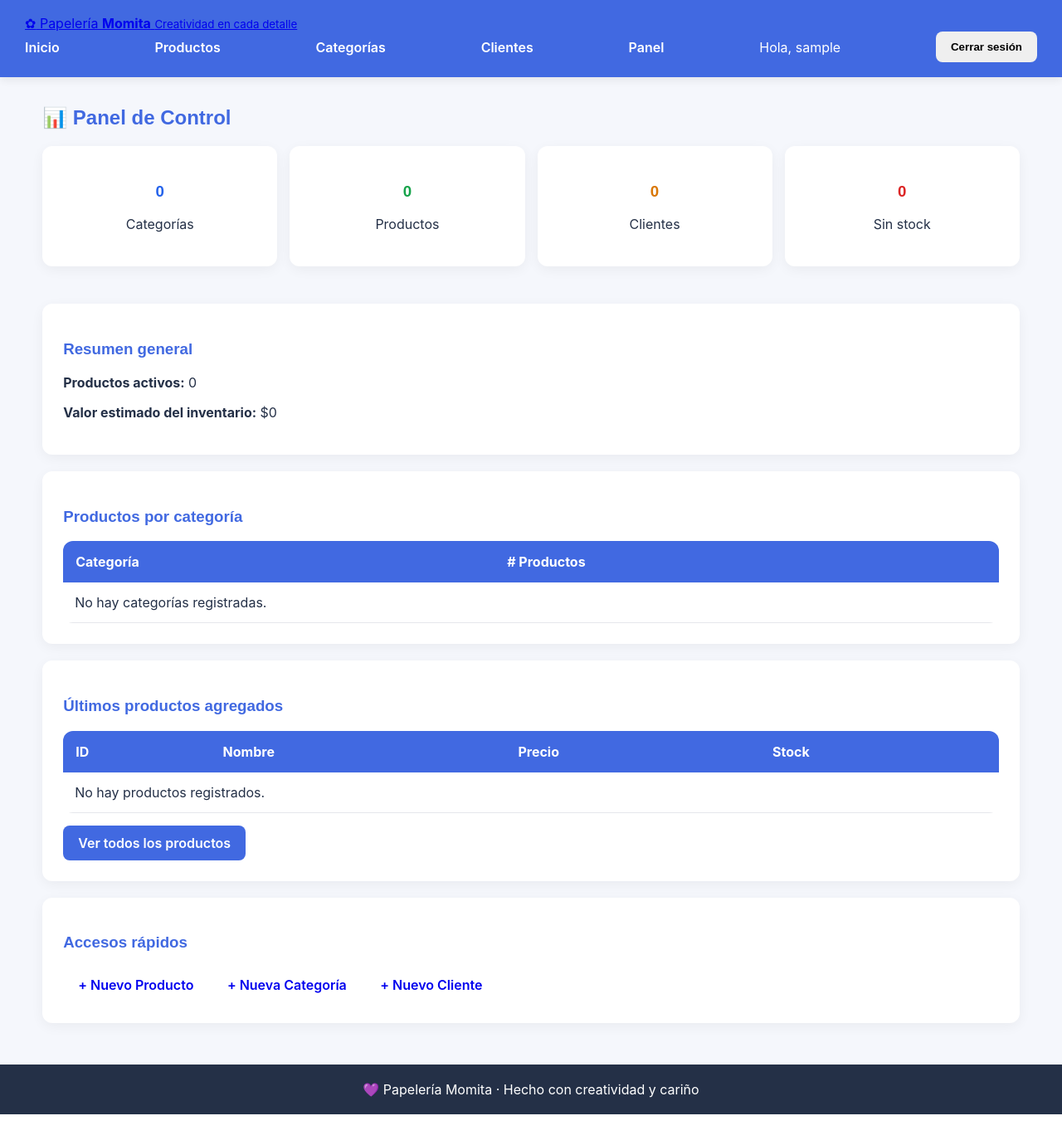
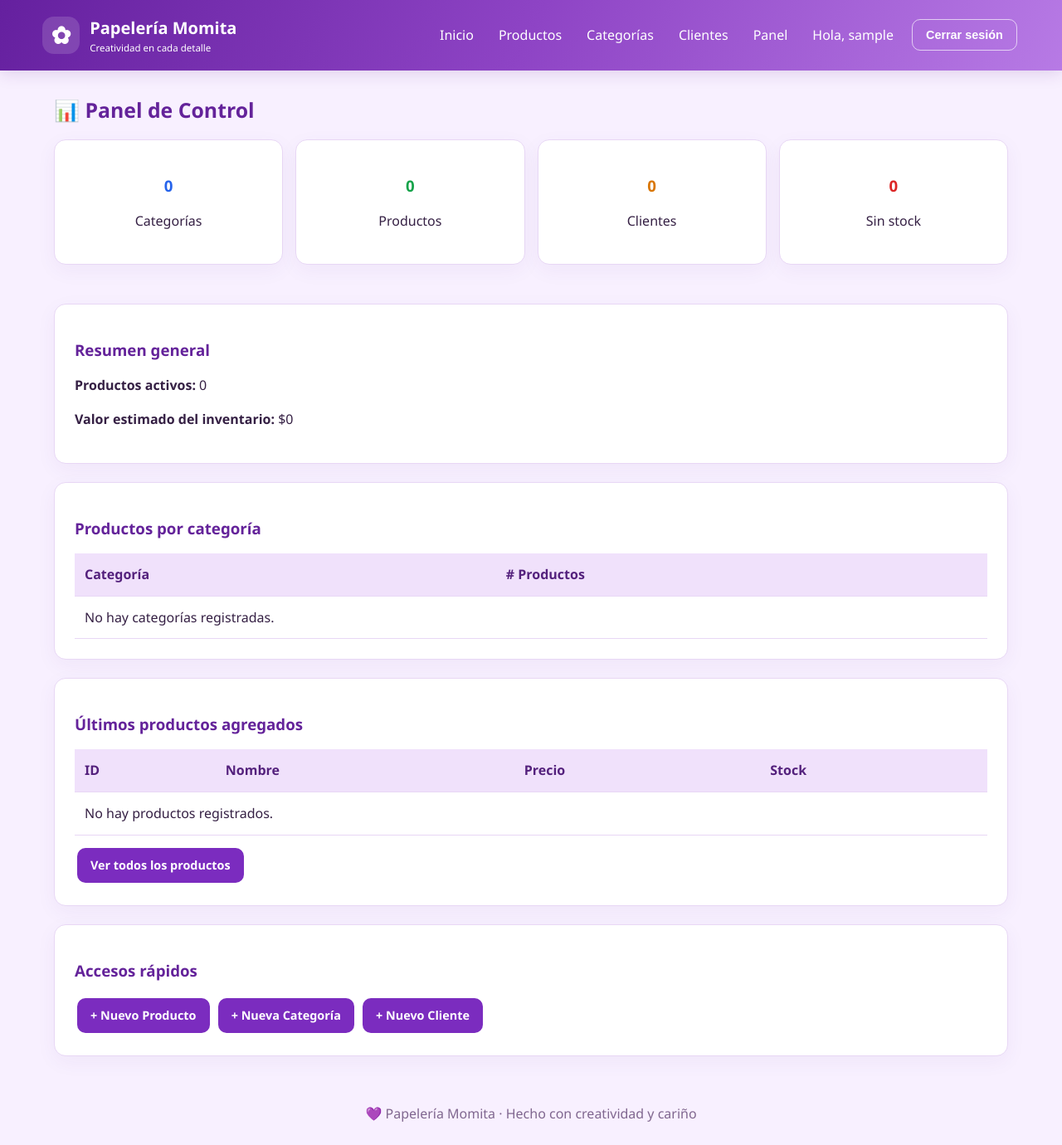
Before and after one commit to nava1234589/mi-negocio_301, a Django app: page /dashboard/ in a window 1280 px wide. Shown: the whole page at 83% size. Before the commit the page ends 1343 px from the top, so only its background shows below. Run offline with Django 5.2, Linux system fonts and the light colour scheme; the visitor is signed in with stand-in values (Sample User, id 1); data that the repository does not hold is empty.

Commit message:
rediseño de iPapeleria

```diff
--- a/static/css/styles.css
+++ b/static/css/styles.css
@@ -1,16 +1,14 @@
-
 :root {
-    --color-primary: #4169E1;
-    --color-secondary: #8B5CF6;
-    --color-accent: #FBBF24;
-    --color-bg: #F5F7FC;
-    --color-text: #243047;
+    --color-primary: #7B2CBF;
+    --color-secondary: #C77DFF;
+    --color-bg: #F8F0FF;
+    --color-text: #352044;
     --color-white: #FFFFFF;
-    --color-success: #16A34A;
-    --color-danger: #DC2626;
-    --color-warning: #F59E0B;
-
-    --radius: 12px;
+    --color-success: #27864A;
+    --color-error: #B4235A;
+    --color-warning: #A66A00;
+    --color-border: #E8D7F5;
+    --radius: 14px;
     --space: 1rem;
 }
 
@@ -20,181 +18,321 @@
 
 body {
     margin: 0;
-    font-family: 'Inter', Arial, sans-serif;
+    font-family: "Segoe UI", Arial, sans-serif;
     background: var(--color-bg);
     color: var(--color-text);
+    line-height: 1.55;
+}
+
+a {
+    color: var(--color-primary);
 }
 
 .site-header {
-    background: var(--color-primary);
+    background: linear-gradient(115deg, #65209F, #8E44C5, #B77AE5);
     color: white;
-    padding: 18px 30px;
-    box-shadow: 0 3px 10px #00000015;
+    padding: 18px 4%;
+    display: flex;
+    justify-content: space-between;
+    align-items: center;
+    gap: 18px;
+    flex-wrap: wrap;
+    box-shadow: 0 4px 18px #55208026;
 }
 
-.site-header nav {
+.brand {
     display: flex;
     align-items: center;
-    justify-content: space-between;
-    flex-wrap: wrap;
-    gap: 15px;
+    gap: 12px;
+    color: white;
+    text-decoration: none;
+    font-size: 1.25rem;
+    font-weight: bold;
 }
 
-.logo {
-    color: white;
-    font-size: 25px;
-    font-weight: bold;
-    text-decoration: none;
+.brand-icon {
+    display: grid;
+    place-items: center;
+    width: 45px;
+    height: 45px;
+    border-radius: 14px;
+    background: #ffffff25;
+    font-size: 1.8rem;
 }
 
-nav a {
+.brand small {
+    display: block;
+    font-size: .72rem;
+    font-weight: normal;
+}
+
+.main-nav {
+    display: flex;
+    align-items: center;
+    justify-content: flex-end;
+    flex-wrap: wrap;
+    gap: 8px;
+}
+
+.main-nav a,
+.user-name {
     color: white;
     text-decoration: none;
-    font-weight: 600;
+    padding: 9px 11px;
+    border-radius: 9px;
 }
 
-nav a:hover {
-    color: var(--color-accent);
+.main-nav a:hover {
+    background: #ffffff26;
 }
 
 .container {
-    width: 92%;
-    max-width: 1200px;
-    margin: 35px auto;
+    width: min(1150px, calc(100% - 32px));
+    margin: 32px auto;
+    min-height: 65vh;
 }
 
 h1, h2, h3 {
-    font-family: 'Poppins', Arial, sans-serif;
-    color: var(--color-primary);
+    color: #64239A;
+    line-height: 1.25;
+}
+
+h2 {
+    font-size: 1.55rem;
 }
 
 .card {
     background: white;
-    padding: 25px;
+    border: 1px solid var(--color-border);
     border-radius: var(--radius);
-    box-shadow: 0 4px 15px #0000000d;
-    margin-bottom: 20px;
+    padding: 24px;
+    margin-bottom: 22px;
+    box-shadow: 0 7px 24px #5520800d;
+}
+
+.page-heading {
+    display: flex;
+    justify-content: space-between;
+    align-items: center;
+    gap: 12px;
+    flex-wrap: wrap;
+    margin-bottom: 18px;
+}
+
+.breadcrumb {
+    color: #80678F;
+    font-size: .9rem;
 }
 
 .btn {
-    display: inline-block;
-    border: none;
-    border-radius: 8px;
-    padding: 11px 18px;
+    display: inline-flex;
+    justify-content: center;
+    align-items: center;
+    border: 0;
+    border-radius: 10px;
+    padding: 10px 16px;
+    font-weight: 650;
+    font-size: .9rem;
+    text-decoration: none;
     cursor: pointer;
-    text-decoration: none;
-    font-weight: 600;
     transition: .2s;
+    margin: 3px;
 }
 
-.btn-primary {
+.btn:hover {
+    transform: translateY(-1px);
+    filter: brightness(.96);
+}
+
+.btn-primary,
+.btn-success {
     background: var(--color-primary);
     color: white;
 }
 
-.btn-primary:hover {
-    background: #3154bd;
+.btn-secondary {
+    background: #EEE5F5;
+    color: #593875;
 }
 
-.btn-secondary {
-    background: var(--color-secondary);
+.btn-warning {
+    background: #F3D9FF;
+    color: #65209F;
+}
+
+.btn-danger {
+    background: #B83268;
     color: white;
 }
 
-.btn-danger {
-    background: var(--color-danger);
+.btn-outline {
+    border: 1px solid #ffffffa8;
+    background: transparent;
     color: white;
 }
 
-.btn:hover {
-    transform: translateY(-2px);
+.table-wrap {
+    width: 100%;
+    overflow-x: auto;
+    border-radius: 11px;
 }
 
 table {
     width: 100%;
     border-collapse: collapse;
+    margin-top: 16px;
     background: white;
-    border-radius: var(--radius);
-    overflow: hidden;
+}
+
+th, td {
+    padding: 13px 12px;
+    text-align: left;
+    border-bottom: 1px solid var(--color-border);
+    vertical-align: middle;
 }
 
 th {
-    background: var(--color-primary);
-    color: white;
-    padding: 15px;
-    text-align: left;
+    background: #F0E1FB;
+    color: #54217D;
 }
 
-td {
-    padding: 14px;
-    border-bottom: 1px solid #e5e7eb;
+tbody tr:hover {
+    background: #FCF8FF;
 }
 
-tr:hover td {
-    background: #f0f3ff;
+form p {
+    margin-bottom: 15px;
 }
 
-input, select, textarea {
+form label {
+    display: block;
+    margin-bottom: 6px;
+    font-weight: 650;
+    color: #593875;
+}
+
+input:not([type=checkbox]),
+select,
+textarea {
     width: 100%;
-    padding: 12px;
-    margin: 7px 0 15px;
-    border: 1px solid #d1d5db;
-    border-radius: 8px;
+    padding: 11px 12px;
+    border: 1px solid #D9C3E9;
+    border-radius: 9px;
+    background: #FFFCFF;
+    color: var(--color-text);
     font: inherit;
 }
 
-input:focus, select:focus, textarea:focus {
-    outline: 2px solid var(--color-secondary);
-    border-color: var(--color-secondary);
+input:focus,
+select:focus,
+textarea:focus {
+    outline: 3px solid #C77DFF55;
+    border-color: var(--color-primary);
 }
 
-.messages .success {
-    color: var(--color-success);
+input[type=checkbox] {
+    accent-color: var(--color-primary);
 }
 
-.messages .error {
-    color: var(--color-danger);
+.helptext,
+.help-text {
+    display: block;
+    color: #80678F;
+    font-size: .82rem;
+    margin-top: 4px;
+}
+
+.errorlist {
+    color: var(--color-error);
+    margin: 5px 0;
+}
+
+.messages {
+    list-style: none;
+    margin: 0 0 20px;
+    padding: 0;
+}
+
+.message {
+    padding: 13px 16px;
+    border-radius: 10px;
+    margin-bottom: 8px;
+}
+
+.message.success {
+    background: #E4F5E9;
+    color: #176536;
+}
+
+.message.error {
+    background: #FCE7EF;
+    color: #9E174D;
+}
+
+.message.warning {
+    background: #FFF4D6;
+    color: #805400;
+}
+
+.message.info {
+    background: #EDE5FA;
+    color: #54217D;
+}
+
+.empty-state {
+    text-align: center;
+    padding: 28px;
+    color: #80678F;
+    background: #FCF8FF;
+    border: 1px dashed #D8BDEB;
+    border-radius: 12px;
+}
+
+.login-card {
+    max-width: 440px;
+    margin: 45px auto;
 }
 
 .site-footer {
-    background: #243047;
-    color: white;
     text-align: center;
-    padding: 20px;
-    margin-top: 50px;
+    color: #80678F;
+    padding: 25px 15px;
 }
 
-a:focus-visible, button:focus-visible {
-    outline: 3px solid var(--color-accent);
-    outline-offset: 3px;
-}
+/* Diseño adaptable a celulares */
+@media (max-width: 768px) {
 
-@media (max-width: 768px) {
-    .site-header nav {
+    .site-header {
         flex-direction: column;
         align-items: flex-start;
     }
 
+    .main-nav {
+        justify-content: flex-start;
+        width: 100%;
+    }
+
+    .main-nav a {
+        padding: 8px;
+    }
+
     .container {
-        width: 95%;
-        margin: 20px auto;
+        margin: 22px auto;
+    }
+
+    .card {
+        padding: 17px;
+    }
+
+    .page-heading {
+        align-items: flex-start;
     }
 
     table {
-        display: block;
-        overflow-x: auto;
-        white-space: nowrap;
-    }
-
-    .card {
-        padding: 16px;
-    }
-
-    h1 {
-        font-size: 25px;
+        min-width: 650px;
     }
 
     .btn {
-        padding: 10px 14px;
+        padding: 9px 12px;
     }
 }
```
